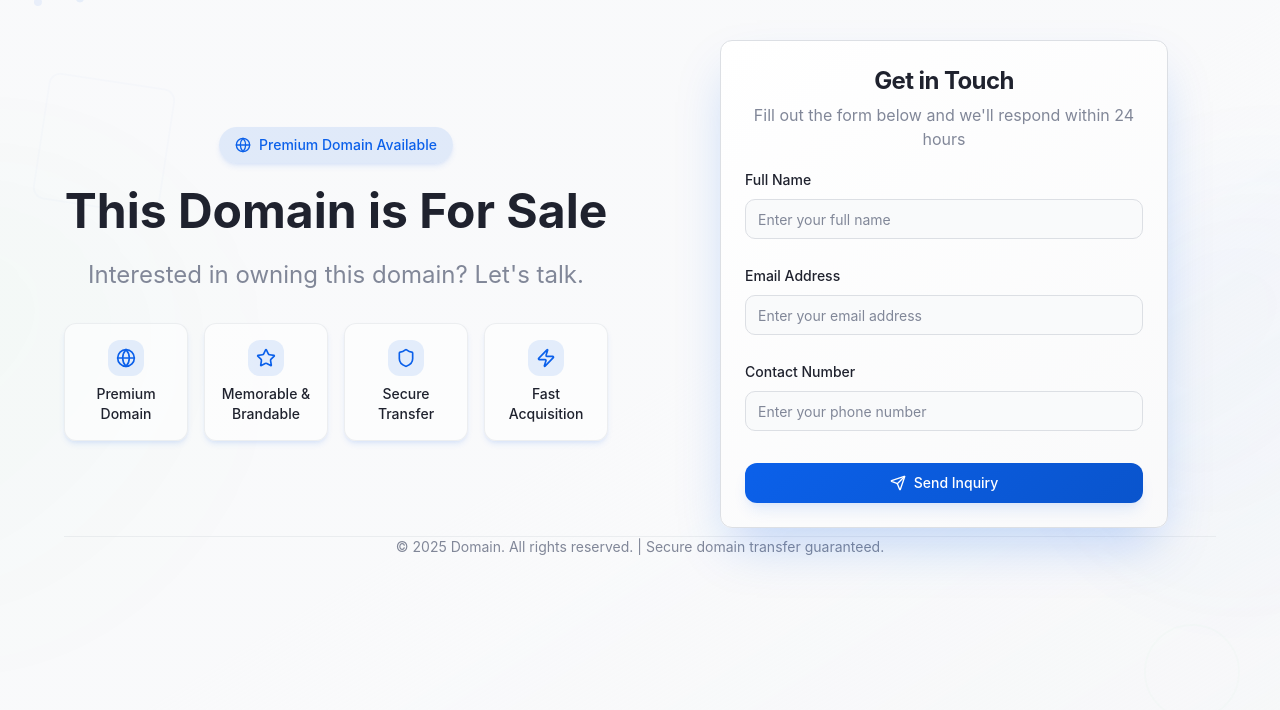
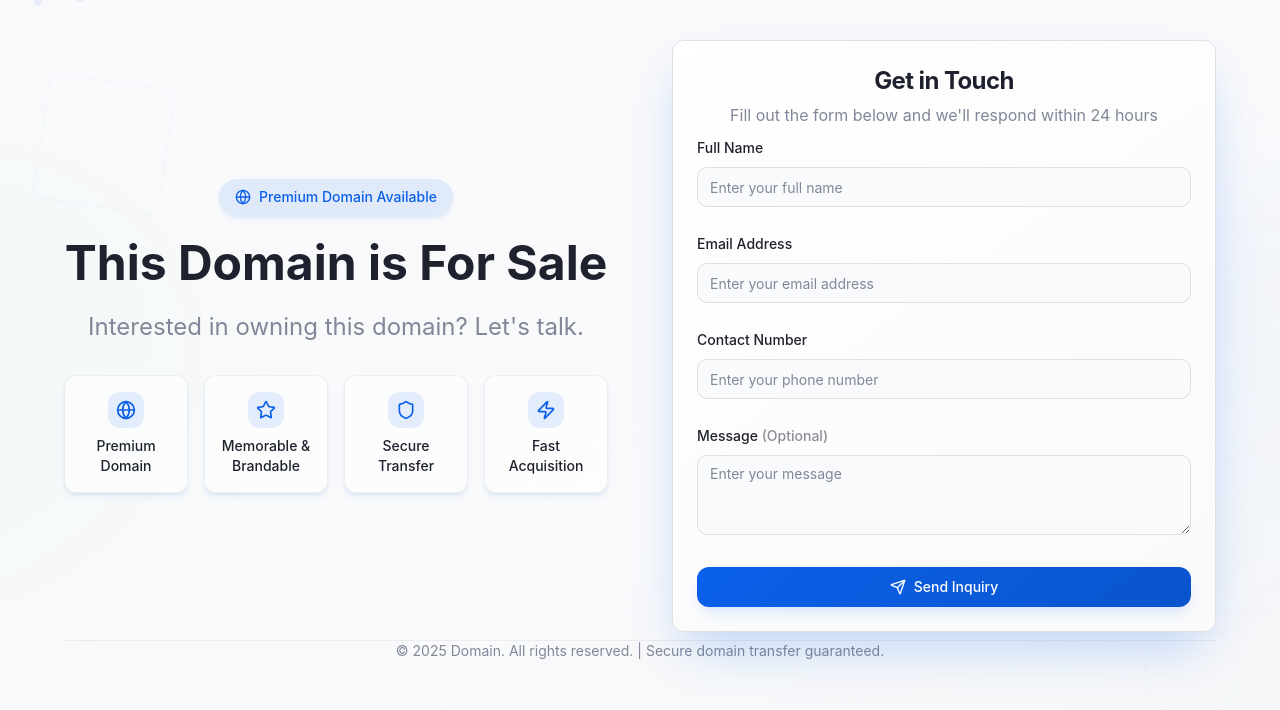
Before and after one commit to msaadnanil18/Domain-sale-template, a React (Vite) app: page / in a window 1280 px wide. Shown: the top 710 px of the page. Built offline with nearby package versions, Linux system fonts and the light colour scheme.

Commit message:
add message

```diff
--- a/src/components/ContactForm.tsx
+++ b/src/components/ContactForm.tsx
@@ -12,11 +12,13 @@ import {
 } from "@/components/ui/card";
 import { useToast } from "@/hooks/use-toast";
 import { CheckCircle2, Send } from "lucide-react";
+import { Textarea } from "./ui/textarea";
 
 interface FormData {
   fullName: string;
   email: string;
   contactNumber: string;
+  message: string;
 }
 
 const ContactForm = () => {
@@ -24,6 +26,7 @@ const ContactForm = () => {
     fullName: "",
     email: "",
     contactNumber: "",
+    message: "",
   });
 
   const [isSubmitted, setIsSubmitted] = useState(false);
@@ -59,6 +62,7 @@ const ContactForm = () => {
         name: formData.fullName,
         email: formData.email,
         contact_number: formData.contactNumber,
+        message: formData.message,
       },
     };
     await fetch(
@@ -109,7 +113,12 @@ const ContactForm = () => {
               variant="outline"
               onClick={() => {
                 setIsSubmitted(false);
-                setFormData({ fullName: "", email: "", contactNumber: "" });
+                setFormData({
+                  fullName: "",
+                  email: "",
+                  contactNumber: "",
+                  message: "",
+                });
               }}
               className="animate-smooth hover:shadow-soft"
             >
@@ -126,10 +135,10 @@ const ContactForm = () => {
       initial={{ opacity: 0, y: 20 }}
       animate={{ opacity: 1, y: 0 }}
       transition={{ duration: 0.6, delay: 0.2 }}
-      className="w-full max-w-md mx-auto"
+      // className="w-full max-w-md mx-auto"
     >
       <Card className="glass-card shadow-large">
-        <CardHeader className="text-center pb-4">
+        <CardHeader className="text-center pb-2">
           <CardTitle className="text-2xl font-bold">Get in Touch</CardTitle>
           <CardDescription className="text-base">
             Fill out the form below and we'll respond within 24 hours
@@ -198,6 +207,27 @@ const ContactForm = () => {
             </motion.div>
 
             <motion.div
+              initial={{ opacity: 0, x: -20 }}
+              animate={{ opacity: 1, x: 0 }}
+              transition={{ duration: 0.5, delay: 0.5 }}
+            >
+              <Label htmlFor="contactNumber" className="text-sm font-medium">
+                Message <span className=" opacity-50">(Optional)</span>
+              </Label>
+              <Textarea
+                id="message"
+                name="message"
+                type="text"
+                value={formData.contactNumber}
+                //@ts-ignore
+                onChange={handleInputChange}
+                placeholder="Enter your message"
+                className="mt-2 animate-smooth focus:shadow-soft"
+                required
+              />
+            </motion.div>
+
+            <motion.div
               initial={{ opacity: 0, y: 20 }}
               animate={{ opacity: 1, y: 0 }}
               transition={{ duration: 0.5, delay: 0.6 }}
--- a/vite.config.ts
+++ b/vite.config.ts
@@ -4,11 +4,6 @@ import path from "path";
 import { viteSingleFile } from "vite-plugin-singlefile";
 
 export default defineConfig(({ mode }) => ({
-  // server: {
-  //   host: "::",
-  //   port: 3000,
-  //   allowedHosts: true,
-  // },
   plugins: [react(), viteSingleFile()],
   build: {
     target: "esnext",
```
